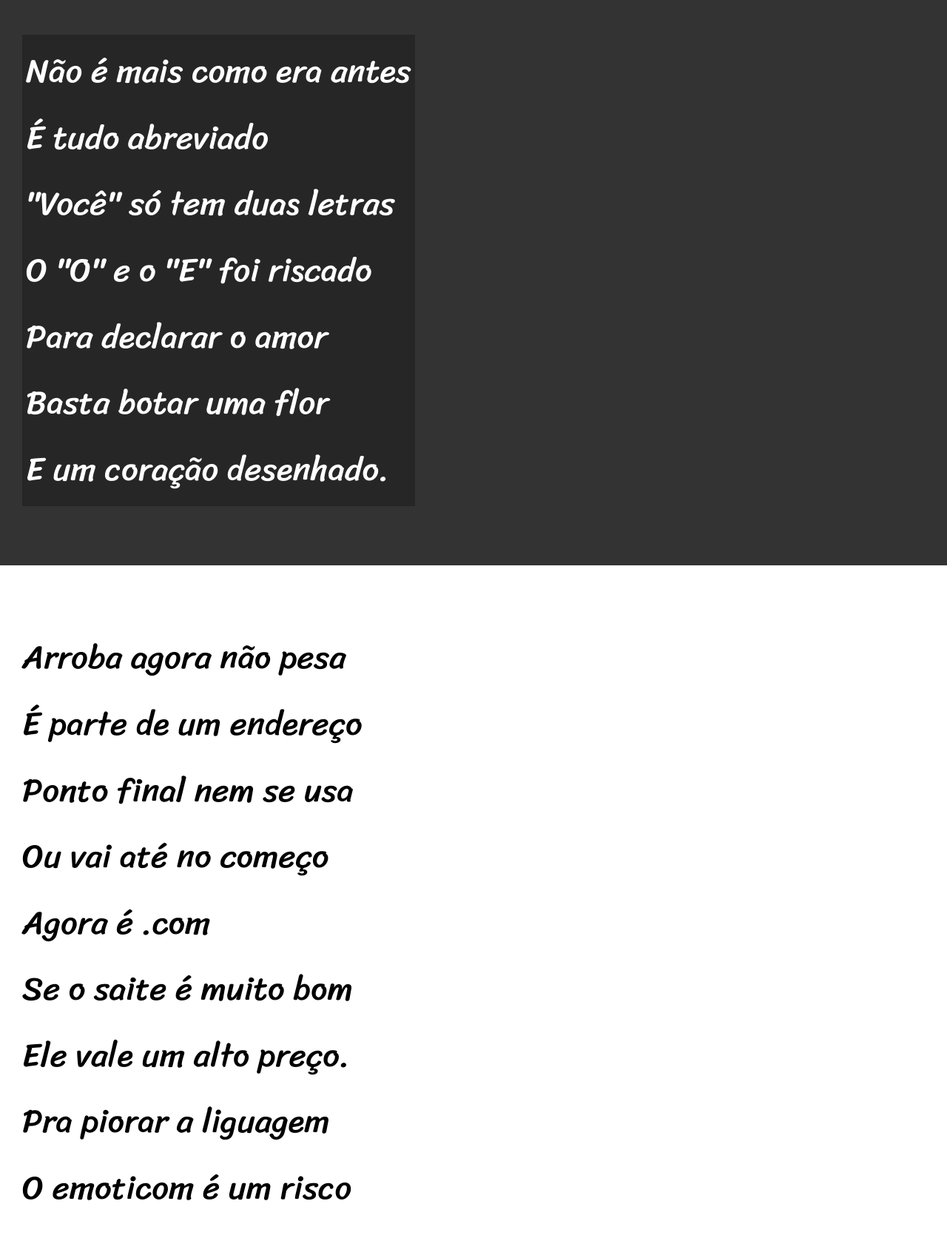
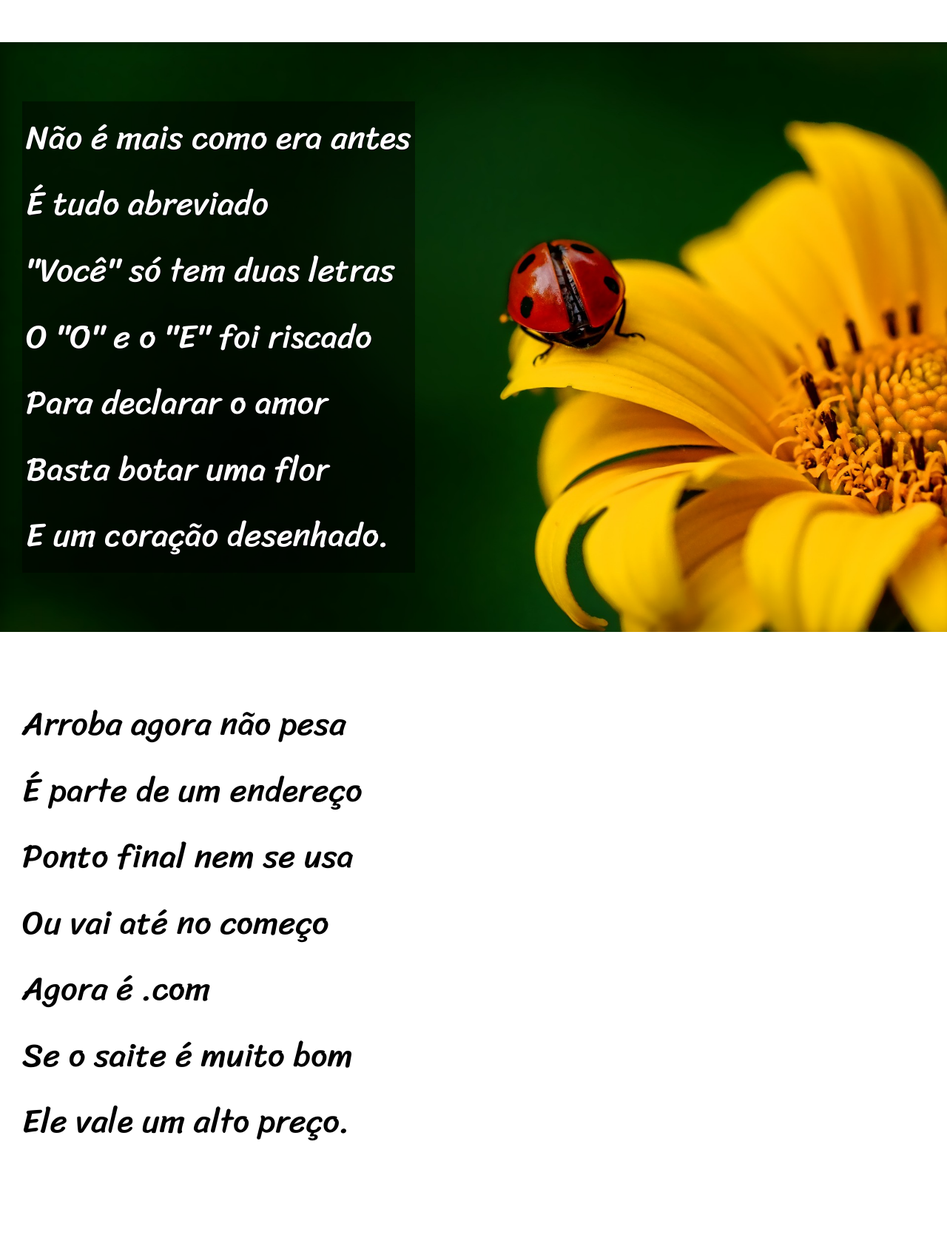
Before and after one commit to danillofilho/HTML-CSS, a plain HTML site: page Módulo-02/desafios/desafio012/index.html in a window 1280 px wide. Shown: the part 1080-2753 px from the top of the page at 74% size. Drawn offline with Linux system fonts and the light colour scheme.

Commit message:
finalizando

```diff
--- a/Módulo-02/desafios/desafio012/estilo/style.css
+++ b/Módulo-02/desafios/desafio012/estilo/style.css
@@ -23,7 +23,7 @@ html, body {
 }
 
 header {
-    /*max-width: 98vw;*/
+    max-width: 98vw; /* Tive que adicionar isto pois para mobile o header forçava rolagem horizontal */
     background-color: black;
     color: white;
     text-align: center;
@@ -59,6 +59,10 @@ section {
     font-size: 3.5vw;
 }
 
+section > p{
+    padding-bottom: 2em;
+}
+
 section.normal {
     background-color: white;
     color: black;
@@ -67,12 +71,25 @@ section.normal {
 section.imagem {
     background-color: rgb(51, 51, 51);
     color: white;
+    box-shadow: inset 6px 6px 13px 0px rgba(0, 0, 0, 0.237);
+    background-size: cover;
+    background-attachment: fixed;
 }
 
 section.imagem > p {
     display: inline-block;
     padding: 5px;
-    background-color: hsla(0, 0%, 0%, 0.253);
+    background-color: hsla(0, 0%, 0%, 0.436);
+    text-shadow: 1px 1px 0px black;
+}
+
+section#img01 {
+    background-image: url(../imagens/background001.jpg);
+    background-position: right center;
+}
+
+section#img02{
+    background-image: url(../imagens/background002.jpg);
 }
 
 footer {
--- a/Módulo-02/desafios/desafio012/index.html
+++ b/Módulo-02/desafios/desafio012/index.html
@@ -29,7 +29,7 @@
         </p>
     </section>
 
-    <section class="imagem">
+    <section class="imagem" id="img01">
         <p>
             Não é mais como era antes <br>
             É tudo abreviado <br>
@@ -49,7 +49,10 @@
             Ou vai até no começo <br>
             Agora é .com <br>
             Se o saite é muito bom <br>
-            Ele vale um alto preço. <br>
+            Ele vale um alto preço.
+        </p>
+
+        <p>
             Pra piorar a liguagem <br>
             O emoticom é um risco <br>
             Tem símbolo para tudo <br>
@@ -60,7 +63,7 @@
         </p>
     </section>
 
-    <section class="imagem">
+    <section class="imagem" id="img02">
         <p>
             Tenho saudade das cartas <br>
             Escritas com a própria mão <br>
@@ -80,7 +83,10 @@
             A pessoa foi embora <br>
             Abriu outro aplicativo <br>
             O mundo ficou cativo <br>
-            Da tecnologia do agora. <br>
+            Da tecnologia do agora.
+        </p>
+
+        <p>
             Felizmente, pra orar <br>
             Não precisa de internet <br>
             Deus escuta todo mundo <br>
```
